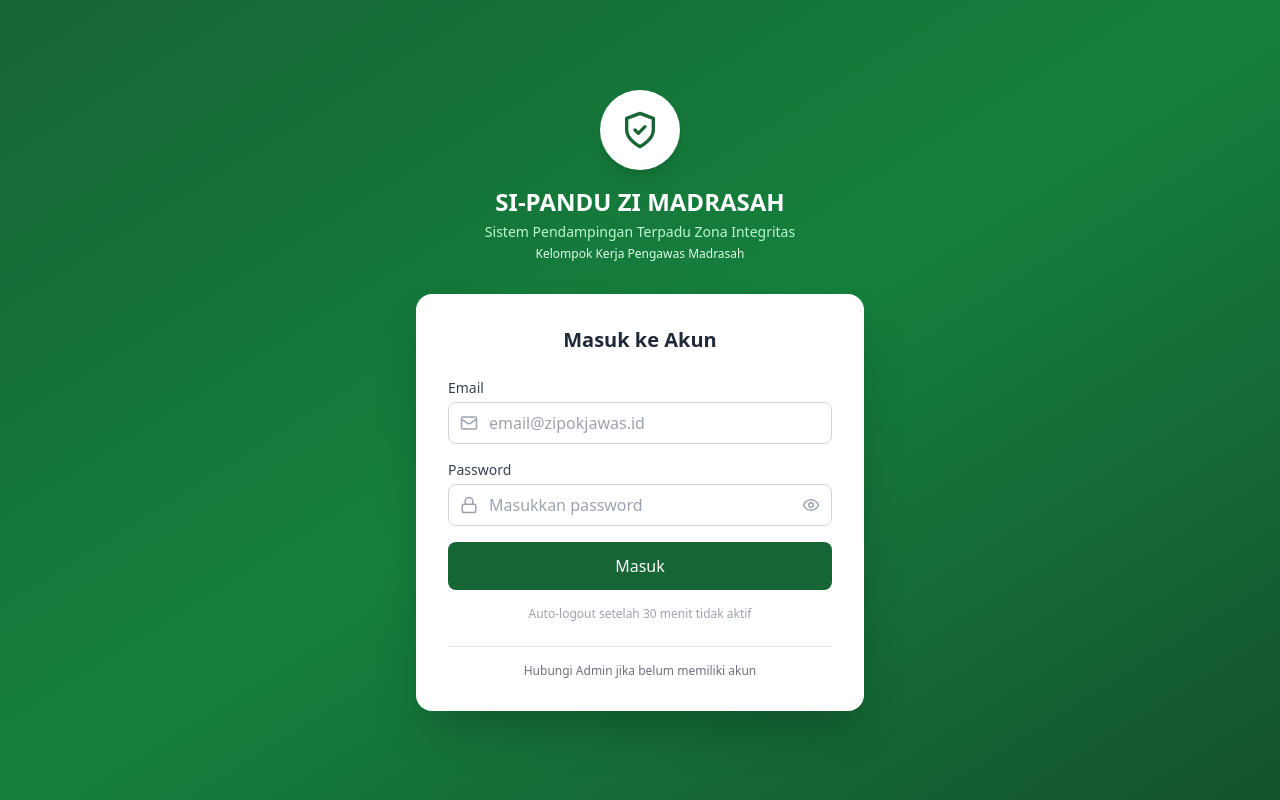
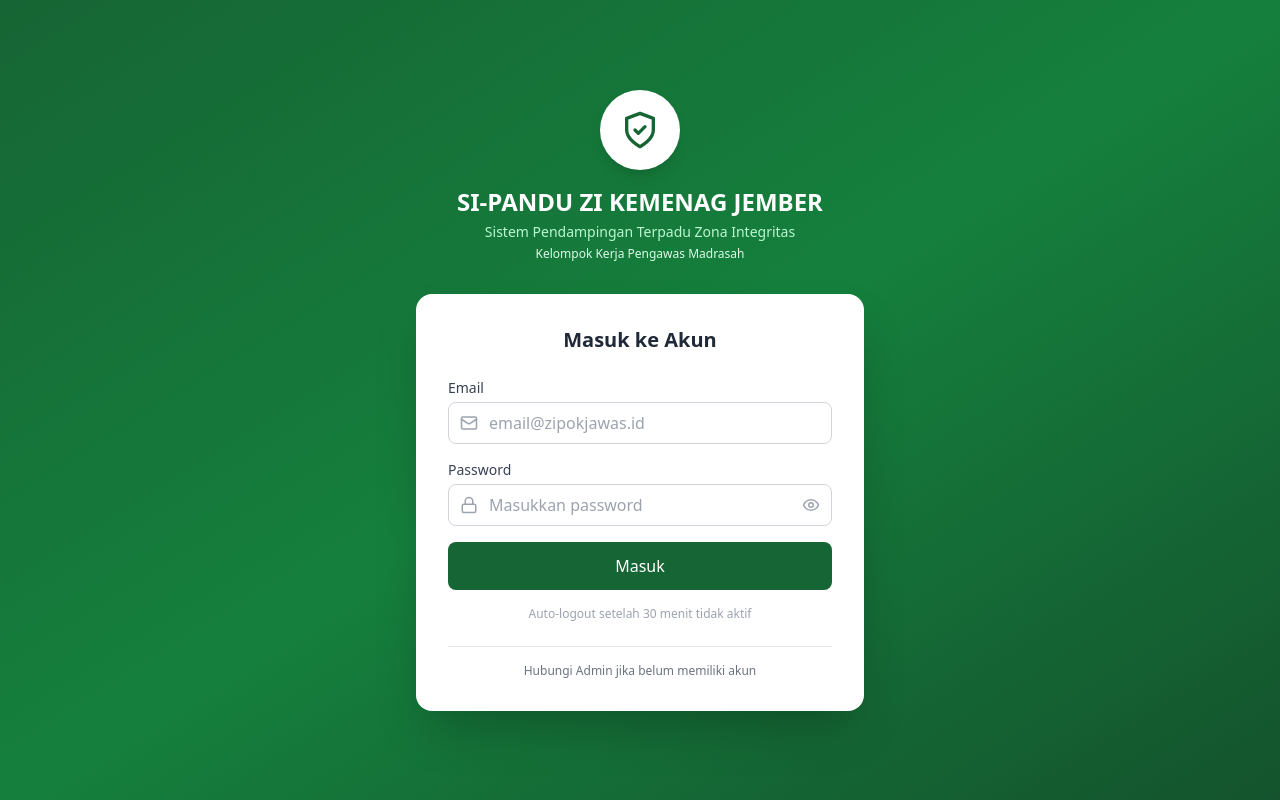
Before and after one commit to Subariyanto/si-pandu-zi-madrasah, a React (Vite) app: page /login in a window 1280 px wide. Built offline with nearby package versions, Linux system fonts and the light colour scheme; no server answers; the database is empty.

Commit message:
Rename SI-PANDU ZI to SI-PANDU ZI KEMENAG JEMBER

```diff
--- a/index.html
+++ b/index.html
@@ -4,7 +4,7 @@
     <meta charset="UTF-8" />
     <link rel="icon" type="image/svg+xml" href="/vite.svg" />
     <meta name="viewport" content="width=device-width, initial-scale=1.0" />
-    <title>SI-PANDU ZI MADRASAH</title>
+    <title>SI-PANDU ZI KEMENAG JEMBER</title>
   </head>
   <body class="bg-green-50 dark:bg-gray-900">
     <div id="root"></div>
--- a/src/components/Layout.jsx
+++ b/src/components/Layout.jsx
@@ -55,7 +55,7 @@ export default function Layout({ children }) {
         <div className="p-4 border-b border-green-700">
           <div className="flex items-center justify-between">
             <div>
-              <h1 className="text-lg font-bold text-kemenag-gold">SI-PANDU ZI</h1>
+              <h1 className="text-lg font-bold text-kemenag-gold">SI-PANDU ZI KEMENAG JEMBER</h1>
               <p className="text-xs text-green-200">Zona Integritas Madrasah</p>
             </div>
             <button onClick={() => setSidebarOpen(false)} className="lg:hidden text-white">
@@ -117,7 +117,7 @@ export default function Layout({ children }) {
               <Menu size={24} />
             </button>
             <h2 className="text-lg font-semibold text-gray-800 dark:text-white hidden sm:block">
-              SI-PANDU ZI MADRASAH
+              SI-PANDU ZI KEMENAG JEMBER
             </h2>
           </div>
           <div className="flex items-center gap-3">
--- a/src/pages/LoginPage.jsx
+++ b/src/pages/LoginPage.jsx
@@ -32,7 +32,7 @@ export default function LoginPage() {
           <div className="inline-flex items-center justify-center w-20 h-20 bg-white rounded-full shadow-lg mb-4">
             <ShieldIcon className="w-10 h-10 text-kemenag-green" />
           </div>
-          <h1 className="text-2xl font-bold text-white">SI-PANDU ZI MADRASAH</h1>
+          <h1 className="text-2xl font-bold text-white">SI-PANDU ZI KEMENAG JEMBER</h1>
           <p className="text-green-200 text-sm mt-1">Sistem Pendampingan Terpadu Zona Integritas</p>
           <p className="text-green-100 text-xs mt-1">Kelompok Kerja Pengawas Madrasah</p>
         </div>
```
